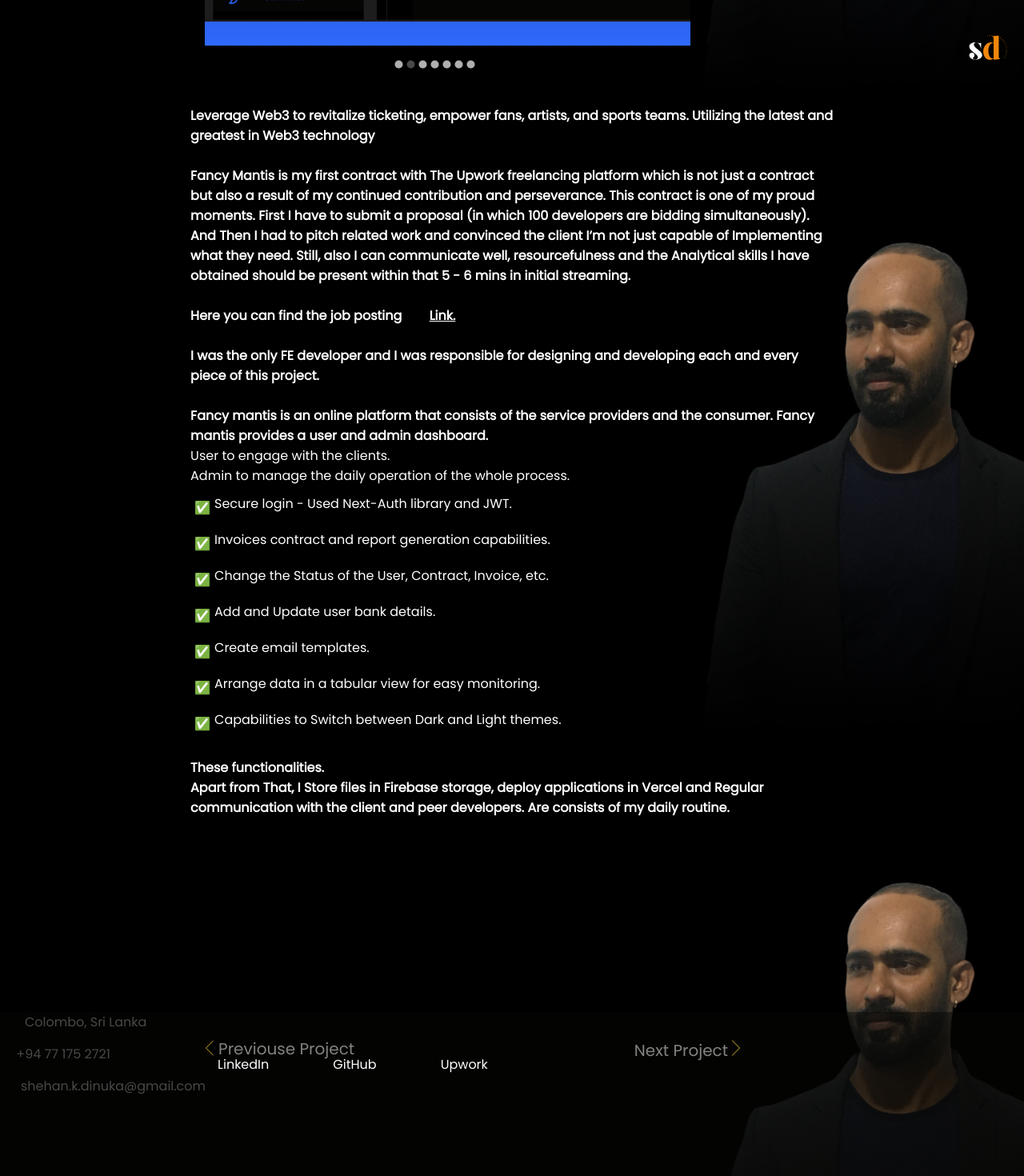
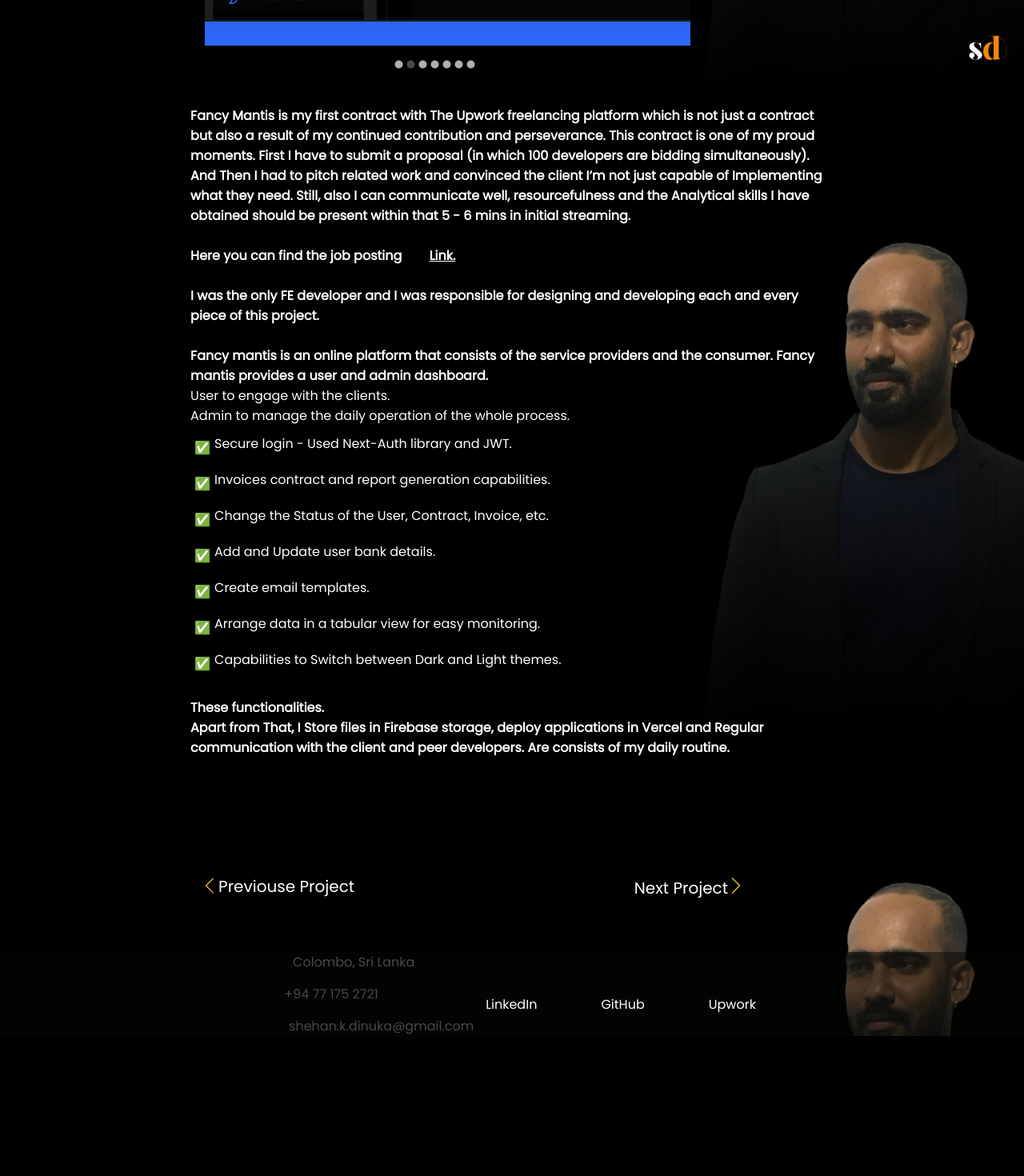
Before and after one commit to shehan-sandaruwan/shehan-portfolio, a Next.js app: page /project-description/fancyMantis in a window 1280 px wide. Shown: the part 680-2150 px from the top of the page at 80% size. After the commit the page ends 1975 px from the top, so only its background shows below. Built offline with nearby package versions, Linux system fonts and the light colour scheme; some icons are missing.

Commit message:
Issue fixing and UI enhancement

```diff
--- a/Component/FancyMantis.js
+++ b/Component/FancyMantis.js
@@ -75,10 +75,6 @@
           gradient={"linear-gradient(to bottom, rgba(255,0,0,0), #2F69FE)"}
         />
         <div className={styles.projectDetails}>
-          <p>
-            Leverage Web3 to revitalize ticketing, empower fans, artists, and
-            sports teams. Utilizing the latest and greatest in Web3 technology
-          </p>
           <p>
             Fancy Mantis is my first contract with The Upwork freelancing
             platform which is not just a contract but also a result of my
--- a/Component/SkillsAndEducation.js
+++ b/Component/SkillsAndEducation.js
@@ -268,7 +268,7 @@
       <div className={styles.awardsContainer} ref={ref}>
         <div
           className={styles.hackLnContainer}
-          data-hackLn={props.isVisible ? "visible" : "invixible"}
+          data-hackLn={props.isVisible ? "visible" : "invisible"}
         >
           <div className={styles.details}>
             <label>HackLN Hackathon held on 2017</label>
@@ -287,8 +287,8 @@
                   <div
                     className={styles.imagesBackground}
                     style={{
+                      backgroundImage: `url(${item.path})`,
                       "--image-delay": index,
-                      backgroundImage: `url(${item.path})`,
                     }}
                   ></div>
                 </React.Fragment>
@@ -308,7 +308,7 @@
       <div className={styles.awardsContainer} ref={ref}>
         <div
           className={styles.devFestContainer}
-          data-hackdev={props.isVisible ? "visible" : "invixible"}
+          data-hackdev={props.isVisible ? "visible" : "invisible"}
         >
           <div className={styles.details}>
             <label>HACKADEV Hackathon held on 2018</label>
--- a/styles/Contact.module.scss
+++ b/styles/Contact.module.scss
@@ -3,7 +3,8 @@
 .contactConatiner{
     display: flex;
     flex-direction: row;
-    left: 30%;
+    align-items: center;
+    justify-content: center;
     gap: 15px;
     bottom: 10px;
     @include sm() {
--- a/styles/Skills.module.scss
+++ b/styles/Skills.module.scss
@@ -263,7 +263,6 @@
         min-width: 100%;
         flex-direction: column;
     }
-
 }
 
 .hackLnContainer .details {
@@ -628,7 +627,7 @@
     }
     to {
         opacity: 1;
-        transform: translateX(10px);
+        transform: translateX(0px);
     }
 }
 
--- a/styles/globals.scss
+++ b/styles/globals.scss
@@ -329,7 +329,6 @@
   background-color: rgba(6, 6, 5, 0.5);
   color: white;
   text-align: center;
-  padding-bottom: 10%;
 }
 
 .main-container{
```
